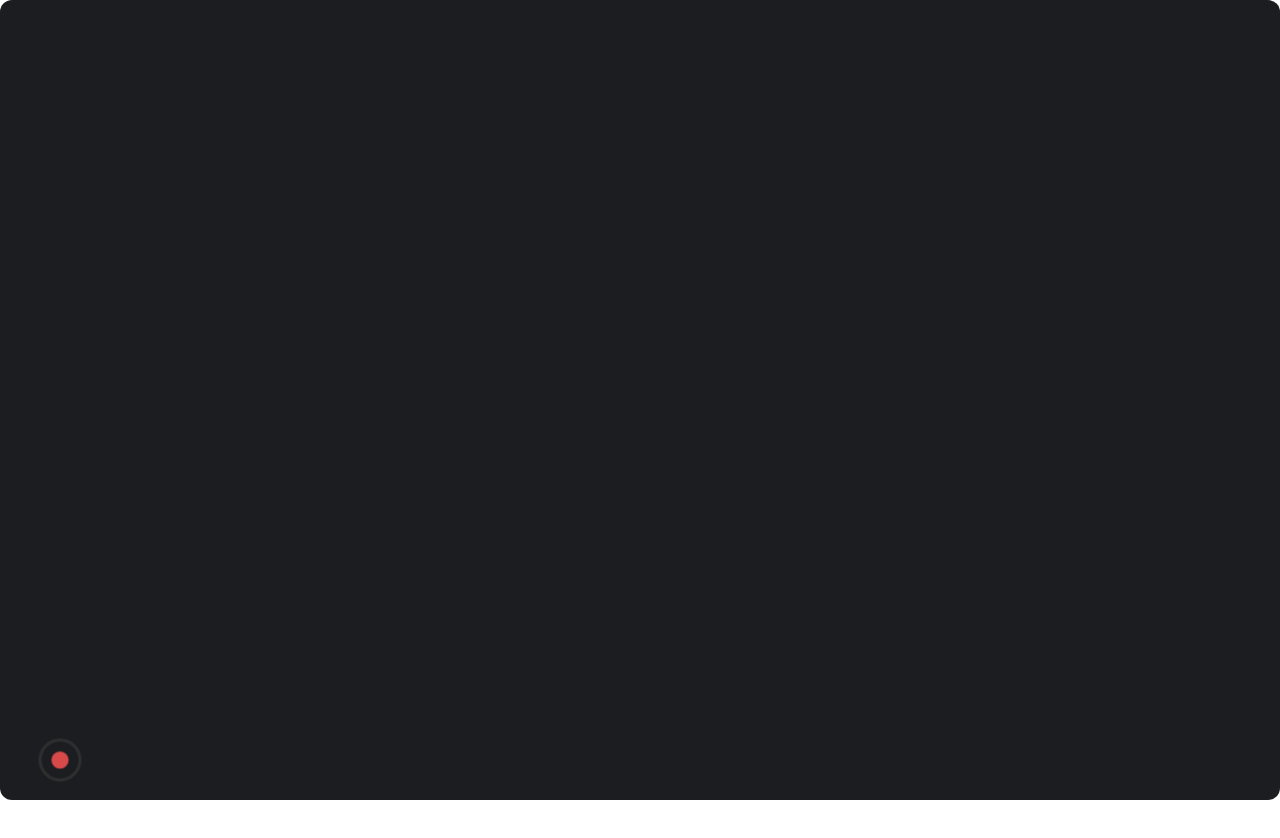
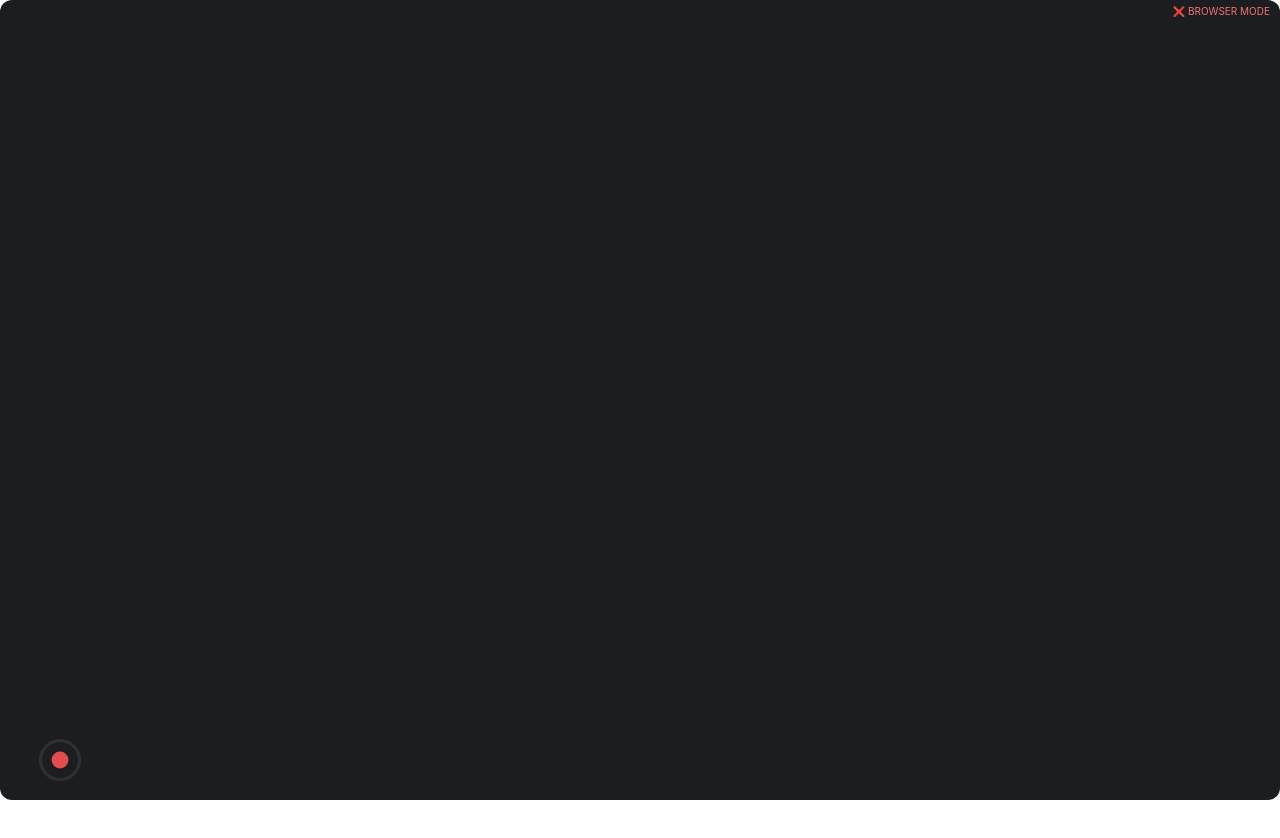
Before and after one commit to ailoadtech/voice-intel-client, a Next.js app: page / in a window 1280 px wide. Built offline with nearby package versions, Linux system fonts and the light colour scheme.

Commit message:
ui indicator for debugging

```diff
--- a/app/page.tsx
+++ b/app/page.tsx
@@ -752,6 +752,11 @@ export default function HomePage() {
 
   return (
     <div className="app-container">
+      {/* Debug: Show Tauri mode status */}
+      <div style={{ position: 'absolute', top: 5, right: 10, fontSize: 10, color: isTauriMode === true ? '#4ade80' : '#f87171', zIndex: 1000 }}>
+        {isTauriMode === null ? '⏳ DETECTING...' : isTauriMode ? '✅ TAURI MODE' : '❌ BROWSER MODE'}
+      </div>
+
       {/* Show loading overlay during initialization */}
       {isInitializing && (
         <div className="loading-overlay">
```
